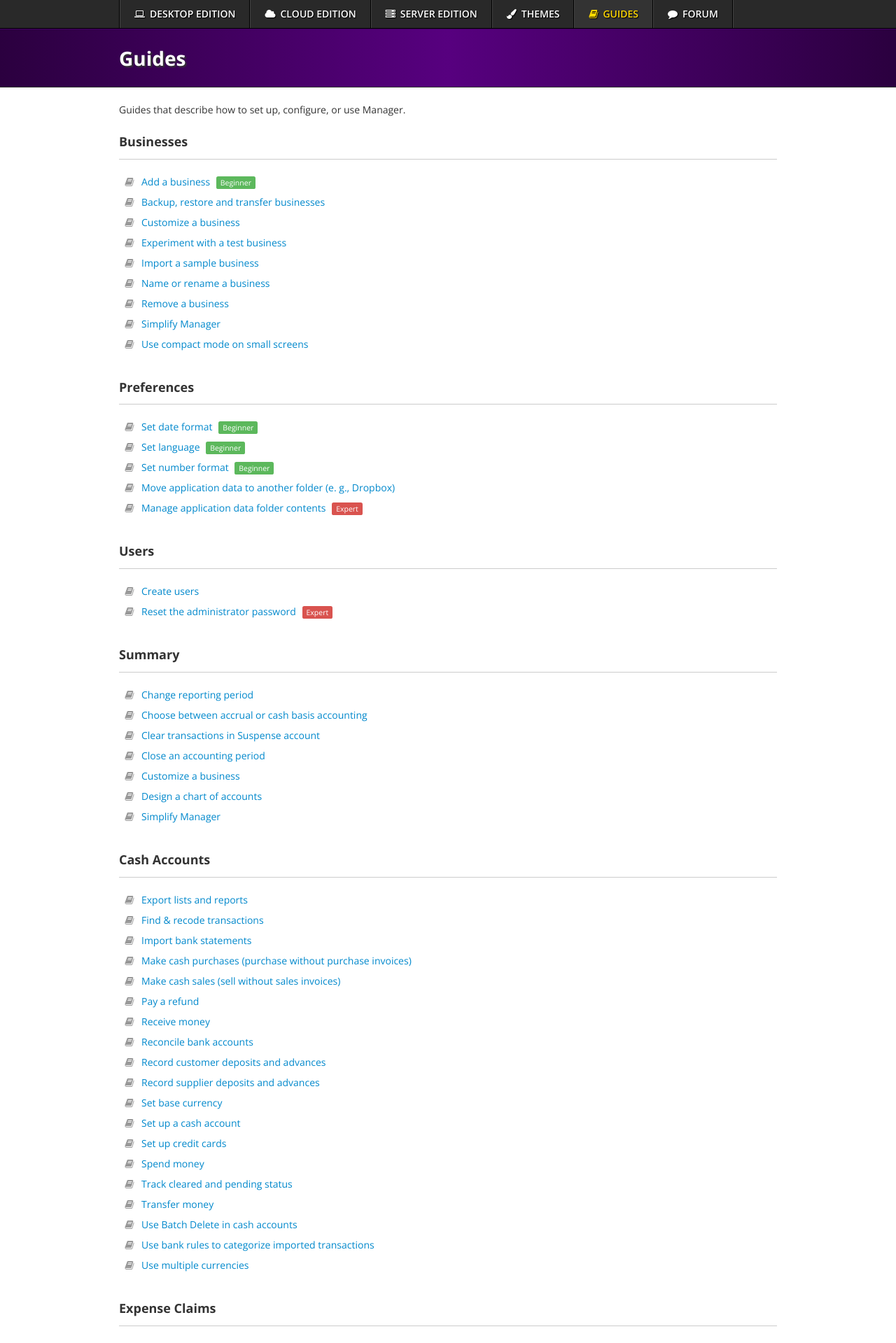
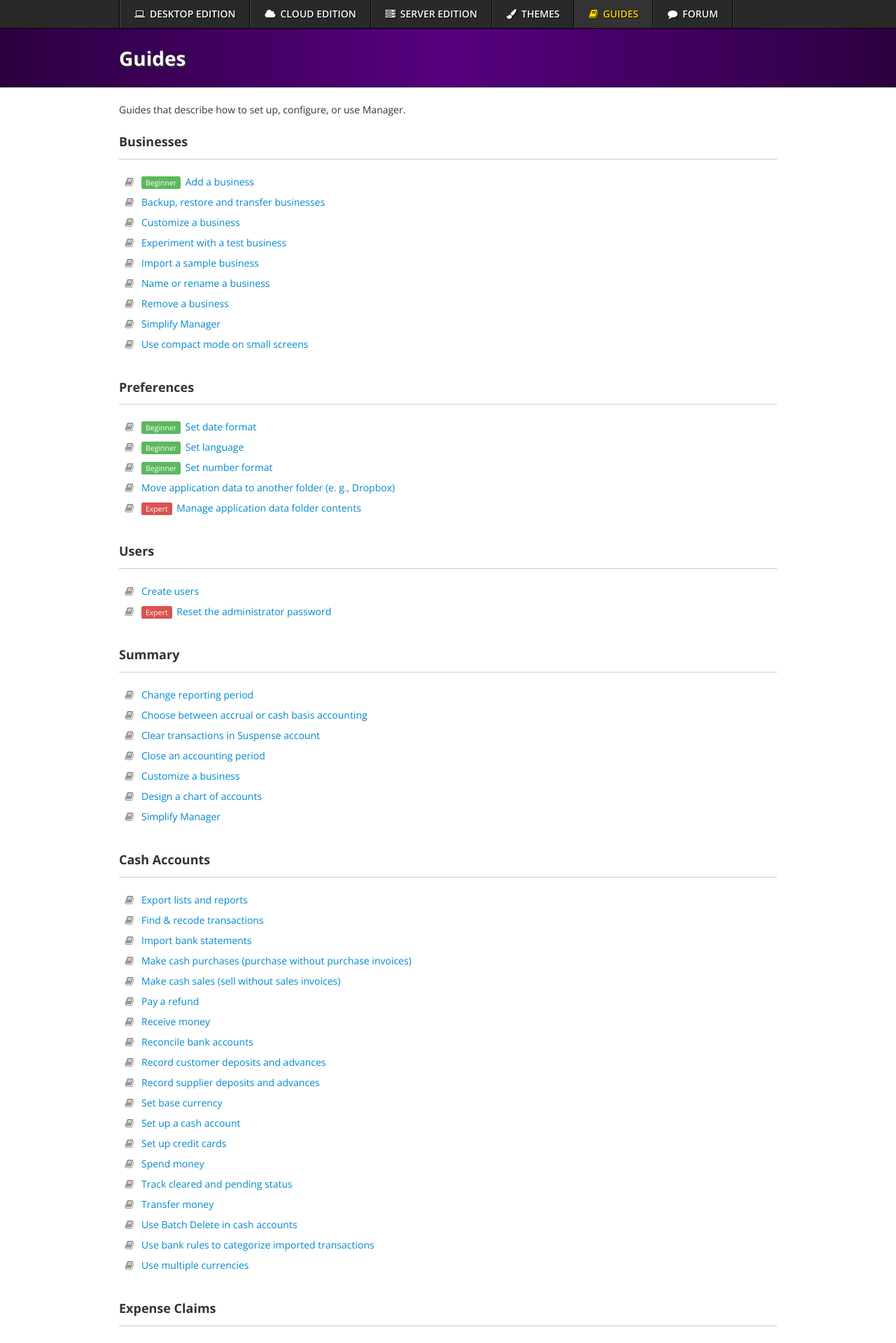
Before and after one commit to 3etechinns/www.manager.io, a Jekyll site: the page built from guides/index.html, in a window 1280 px wide. Shown: the top 1919 px of the page at 70% size. Built offline with Jekyll 4.4.1, drawn with Linux system fonts in a browser that asks for light colours; nearby versions of some CDN libraries; comment, search, counter and statistics services are not loaded.

Commit message:
no message

```diff
--- a/guides/index.html
+++ b/guides/index.html
@@ -8,7 +8,7 @@ ol > li > p, ol > li > p { margin-bottom: 0px; }
 li { margin-bottom: 5px; }
 i.fa-li { opacity: 0.5; margin-top: 3px }
 p { line-height: 24px; }
-span.label { font-weight: normal; margin-left: 5px; padding: 2px 6px }
+span.label { font-weight: normal; margin-right: 3px; padding: 2px 6px }
 </style>
 
 <p>Guides that describe how to set up, configure, or use Manager.</p>
@@ -42,9 +42,9 @@ span.label { font-weight: normal; margin-left: 5px; padding: 2px 6px }
         {% assign visibleGuides = visibleGuides | append:guide.id | append:'|' %}
         <li>
           <i class="fa-li fa fa-book"></i>
-          <a href="{{ guide.id }}">{{ guide.title }}</a>
           {% if guide.tags contains "beginner" %}<span class="label label-success">Beginner</span>{% endif %}
           {% if guide.tags contains "expert" %}<span class="label label-danger">Expert</span>{% endif %}
+          <a href="{{ guide.id }}">{{ guide.title }}</a>
         </li>
       {% endif %}
     {% endfor %}
```
